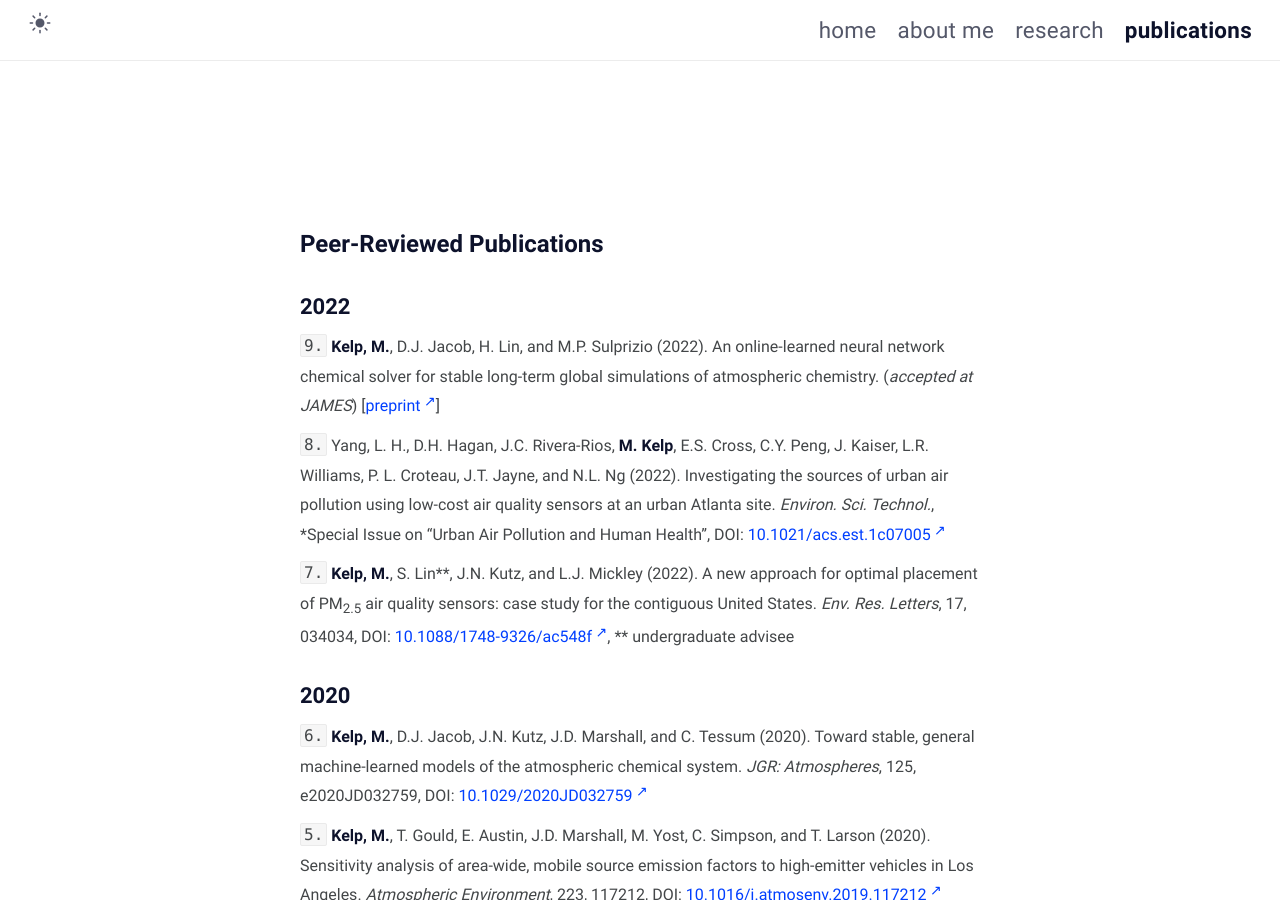
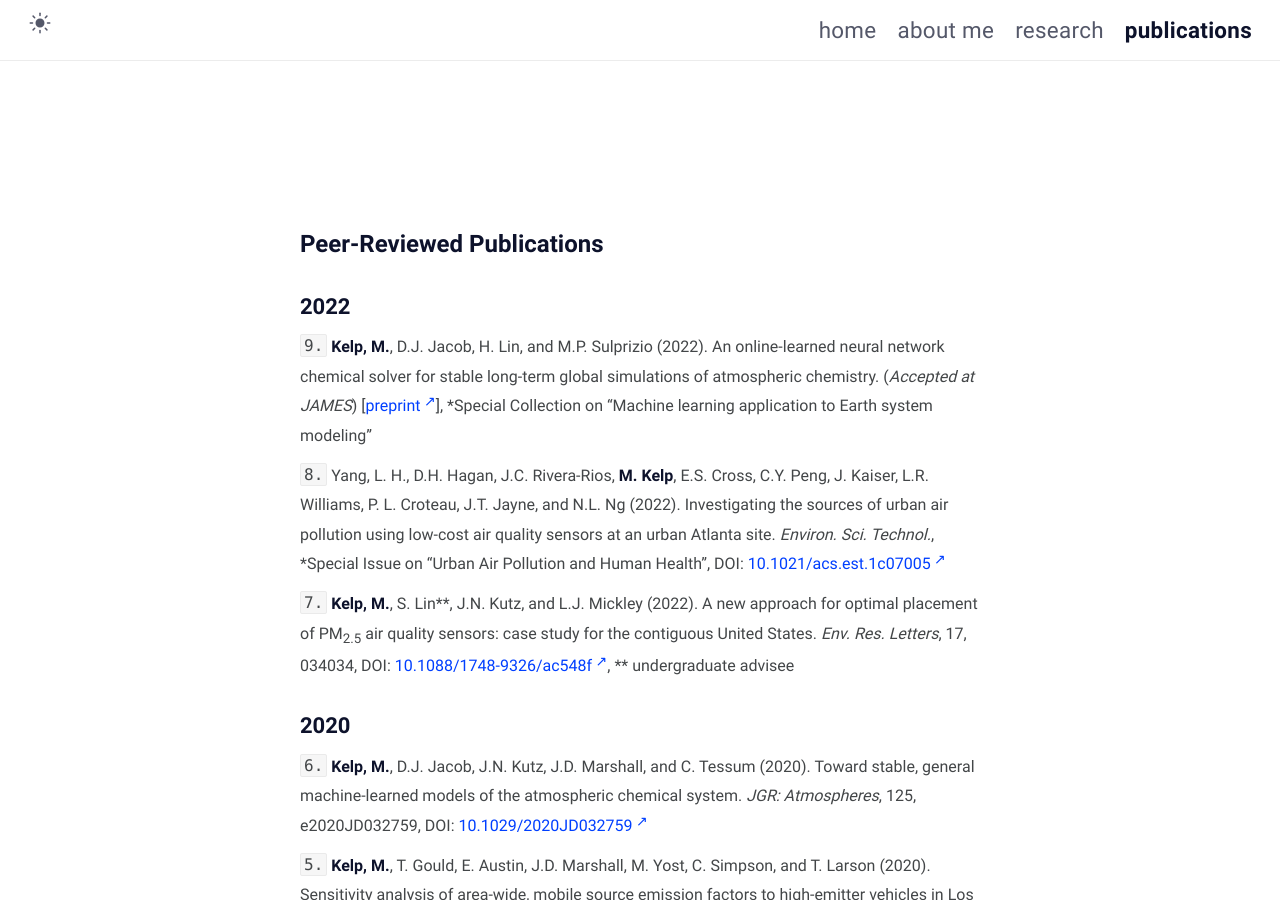
Before and after one commit to mkelp/mkelp.github.io, a Jekyll site: the page built from publications.md, in a window 1280 px wide and 900 px high. Built offline with Jekyll 4.4.1, drawn with Linux system fonts in a browser that asks for light colours.

Commit message:
james update4

```diff
--- a/publications.md
+++ b/publications.md
@@ -14,7 +14,7 @@ comments: false
 ## **2022**
 
 `9.` **Kelp, M.**, D.J. Jacob, H. Lin, and M.P. Sulprizio (2022). An online-learned neural network chemical
-solver for stable long-term global simulations of atmospheric chemistry. (*accepted at JAMES*) \[[preprint](https://eartharxiv.org/repository/view/2886/){:target="_blank"}\]
+solver for stable long-term global simulations of atmospheric chemistry. (*Accepted at JAMES*) \[[preprint](https://eartharxiv.org/repository/view/2886/){:target="_blank"}\], *Special Collection on “Machine learning application to Earth system modeling”
 
 `8.` Yang, L. H., D.H. Hagan, J.C. Rivera-Rios, **M. Kelp**, E.S. Cross, C.Y. Peng, J. Kaiser, L.R. Williams, P. L. Croteau, J.T. Jayne, and N.L. Ng (2022). Investigating the sources of urban air pollution using low-cost air quality sensors at an urban Atlanta site. *Environ. Sci. Technol.*, \*Special Issue on "Urban Air Pollution and Human Health", DOI: [10.1021/acs.est.1c07005](https://pubs.acs.org/doi/10.1021/acs.est.1c07005){:target="_blank"}
 
```
